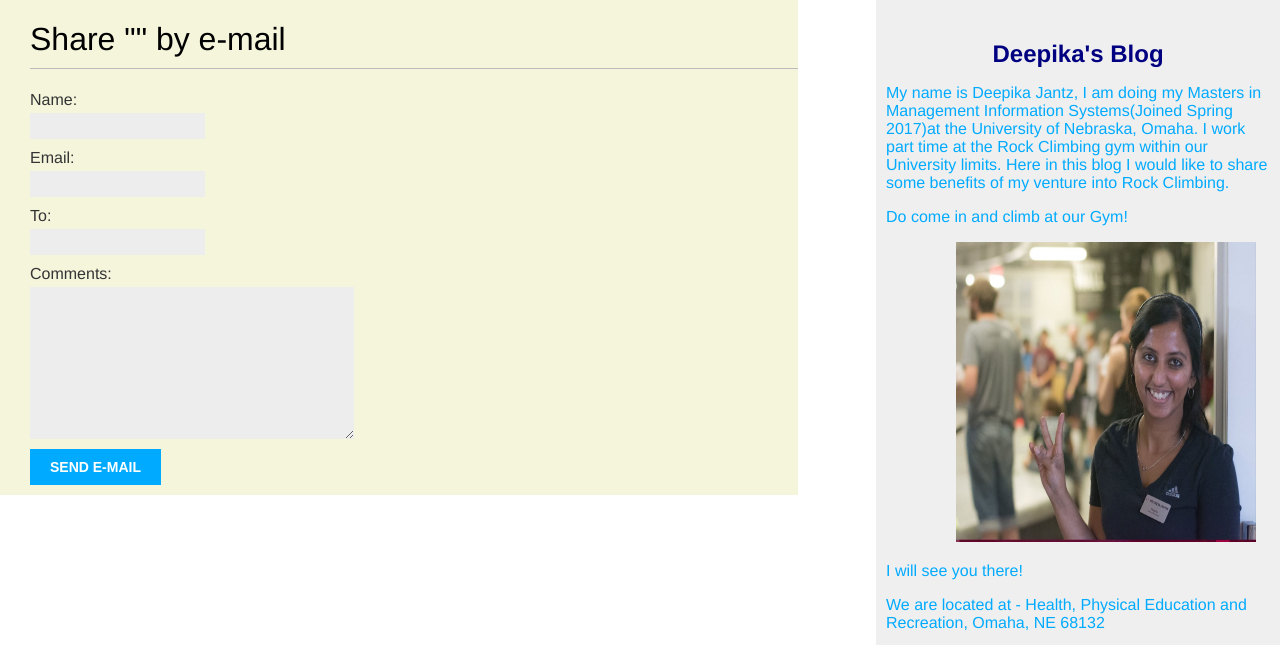
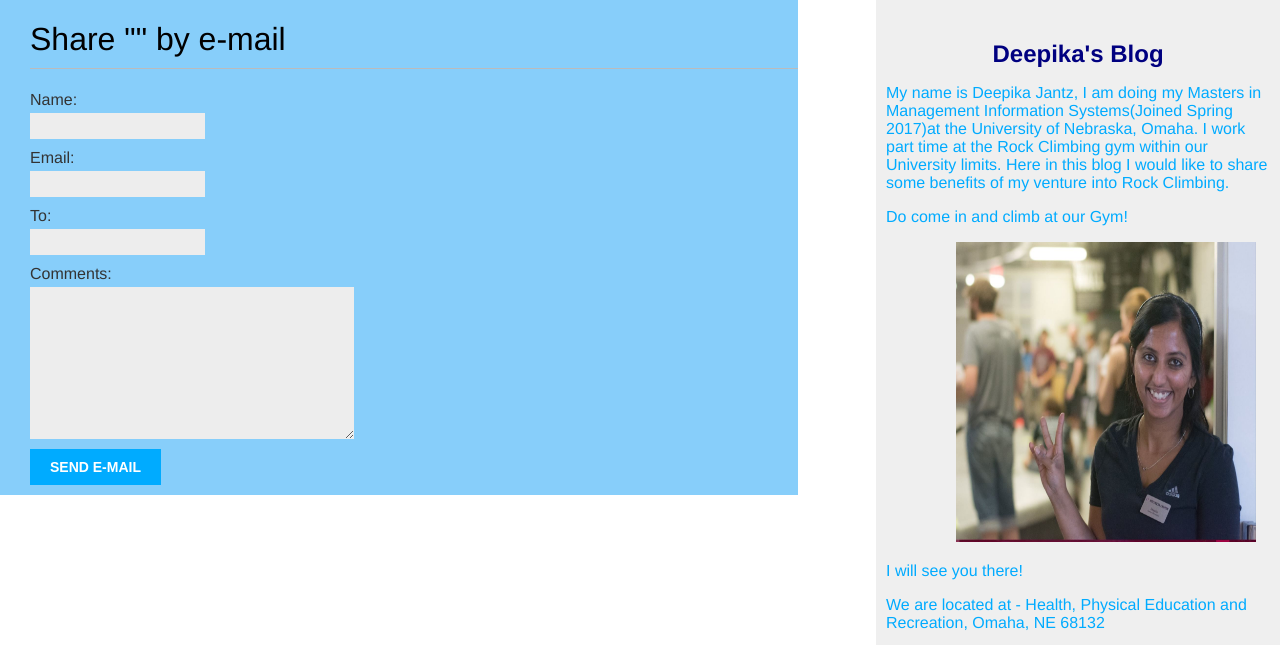
Before and after one commit to Jantz021991/DeepikaBlog, a Django app: template djblog/templates/blog/post/share.html in a window 1280 px wide. Shown: the top 645 px of the page. Run offline with Django 3.2, Linux system fonts and the light colour scheme; the template is opened without the code that fills it: values that come from a table or form of the project are taken from there, others are empty.

Commit message:
Pushing changes

```diff
--- a/djblog/static/css/blog.css
+++ b/djblog/static/css/blog.css
@@ -24,7 +24,7 @@ h2 {
     float:left;
     width:60%;
     padding:0 0 0 30px;
-    background-color: beige;
+    background-color: lightskyblue;
 }
 
 #sidebar {
```
